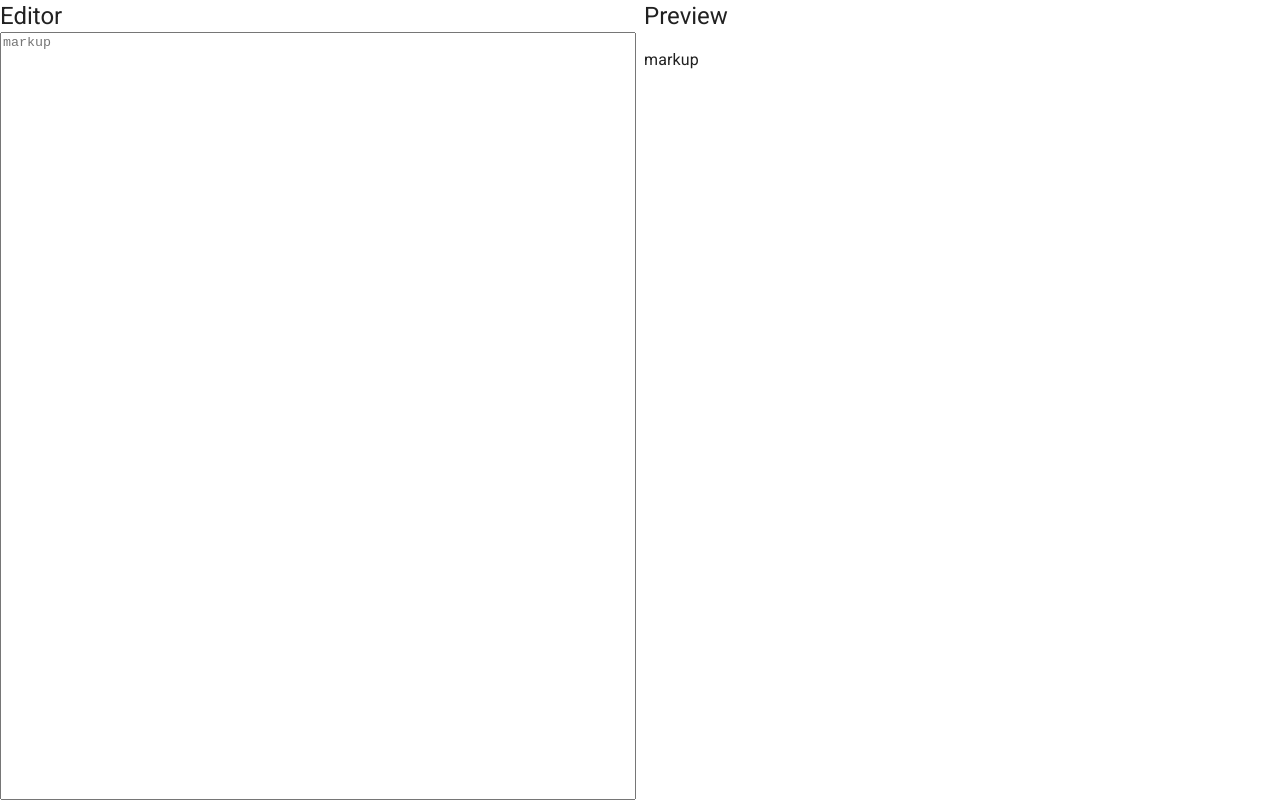
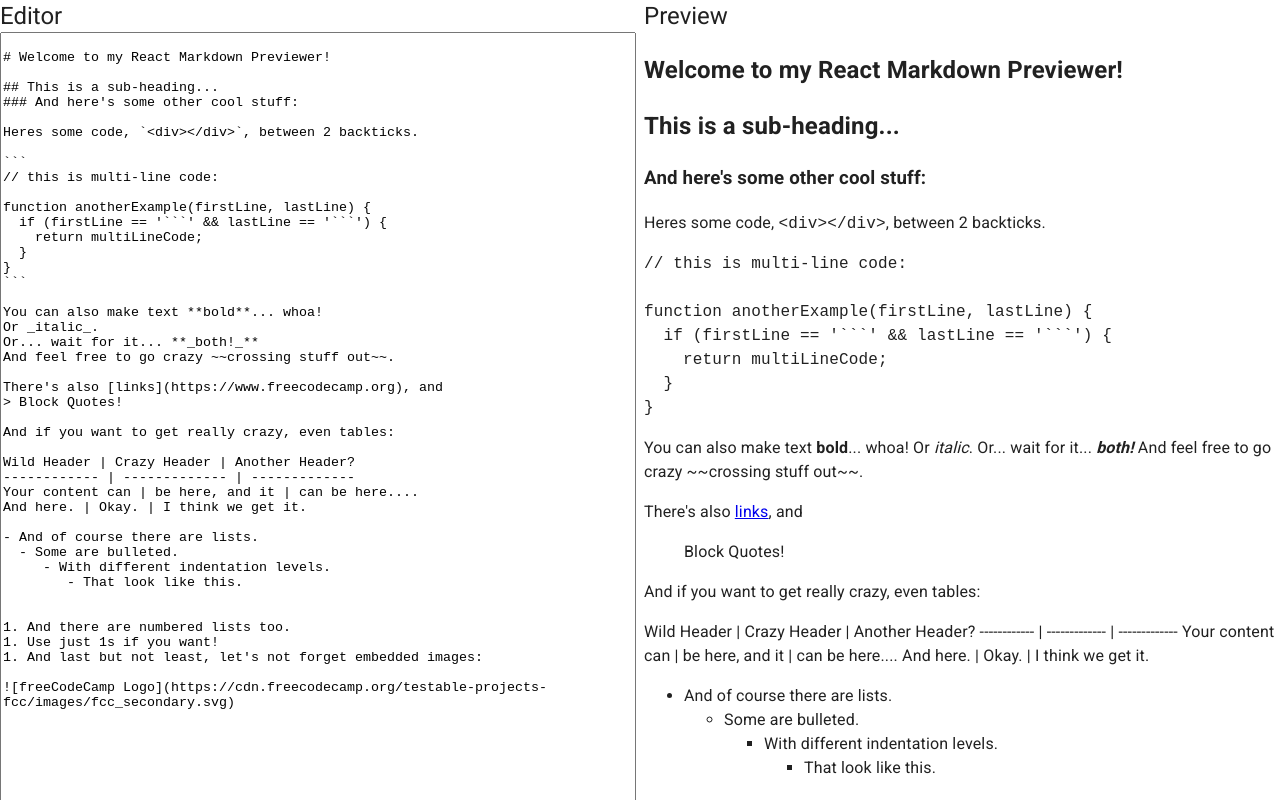
Before and after one commit to spfave/fcc-certificate-projects, a React (Create React App) app in the folder front-end/markdown-preview/: page / in a window 1280 px wide. Shown: the top 800 px of the page. Built offline with nearby package versions, Linux system fonts and the light colour scheme.

Commit message:
Enable markdown editing and preview

```diff
--- a/front-end/markdown-preview/src/components/Editor.jsx
+++ b/front-end/markdown-preview/src/components/Editor.jsx
@@ -1,7 +1,7 @@
 import styled from '@mui/system/styled';
 import Typography from '@mui/material/Typography';
 
-const Column = styled('div')({
+const Column = styled('section')({
   display: 'flex',
   flexDirection: 'column',
   height: '100%',
@@ -24,7 +24,9 @@ export function Editor({ markup, setMarkup }) {
           id="editor"
           placeholder={markup}
           onChange={(e) => setMarkup(e.target.value)}
-        ></MarkdownTextarea>
+        >
+          {markup}
+        </MarkdownTextarea>
       </div>
     </Column>
   );
--- a/front-end/markdown-preview/src/components/MarkdownWorkspace.jsx
+++ b/front-end/markdown-preview/src/components/MarkdownWorkspace.jsx
@@ -1,12 +1,22 @@
-import { useState } from 'react';
+import { useEffect, useState } from 'react';
 
 import Grid from '@mui/material/Grid';
 
 import { Editor } from './Editor';
 import { Preview } from './Preview';
 
+// import markdown from 'assets/markdown-demo.md';
+import { markdown } from 'assets/markdown-demo';
+
 export function MarkdownWorkspace() {
-  const [markup, setMarkup] = useState('markup');
+  const [markup, setMarkup] = useState(markdown);
+
+  // Note: async method does not pass test
+  // useEffect(() => {
+  //   fetch(markdown)
+  //     .then((res) => res.text())
+  //     .then((md) => setMarkup(md));
+  // }, []);
 
   return (
     <Grid container rowSpacing={1} columnSpacing={1} flex="auto">
--- a/front-end/markdown-preview/src/components/Preview.jsx
+++ b/front-end/markdown-preview/src/components/Preview.jsx
@@ -1,16 +1,19 @@
+import styled from '@mui/system/styled';
 import ReactMarkdown from 'react-markdown';
 
 import Typography from '@mui/material/Typography';
 
+const Column = styled('section')({});
+
 export function Preview({ markup }) {
   return (
-    <div>
+    <Column>
       <div>
         <Typography variant="h5">Preview</Typography>
       </div>
       <div id="preview">
         <ReactMarkdown>{markup}</ReactMarkdown>
       </div>
-    </div>
+    </Column>
   );
 }
```
